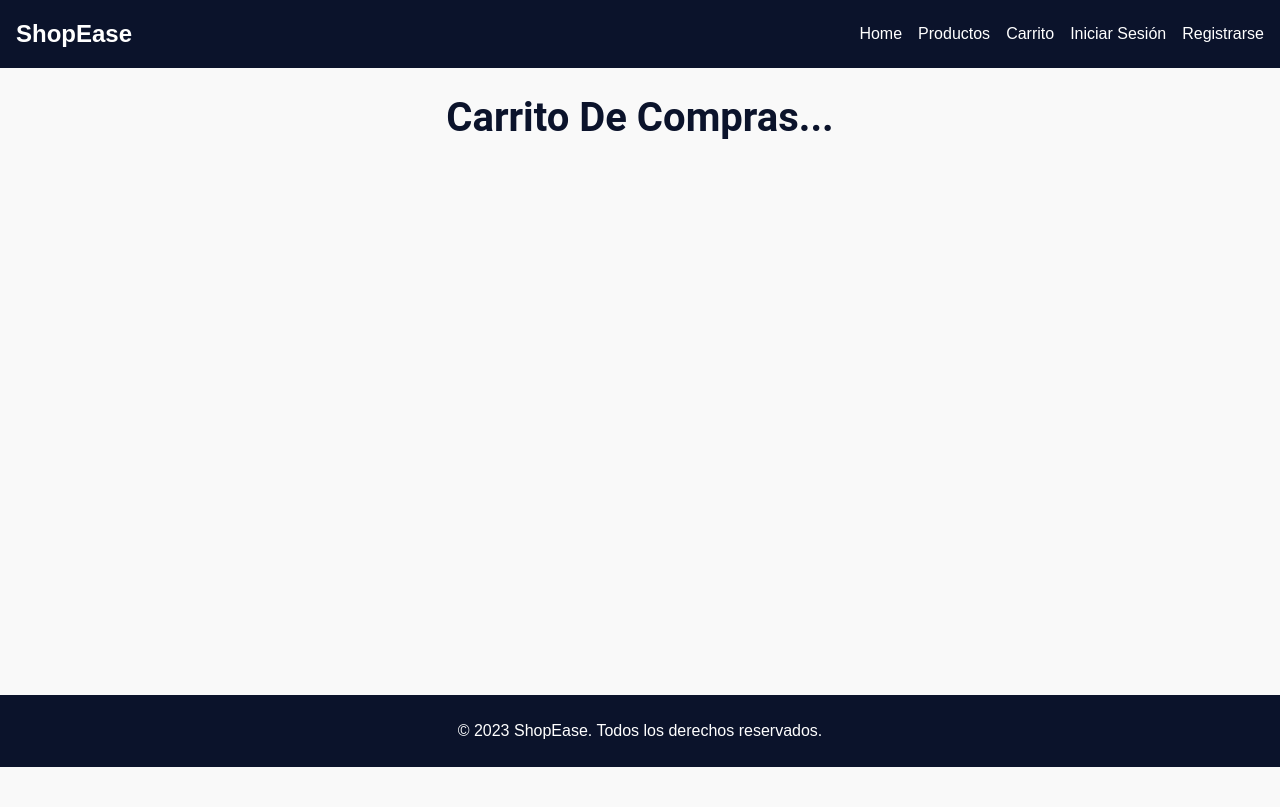
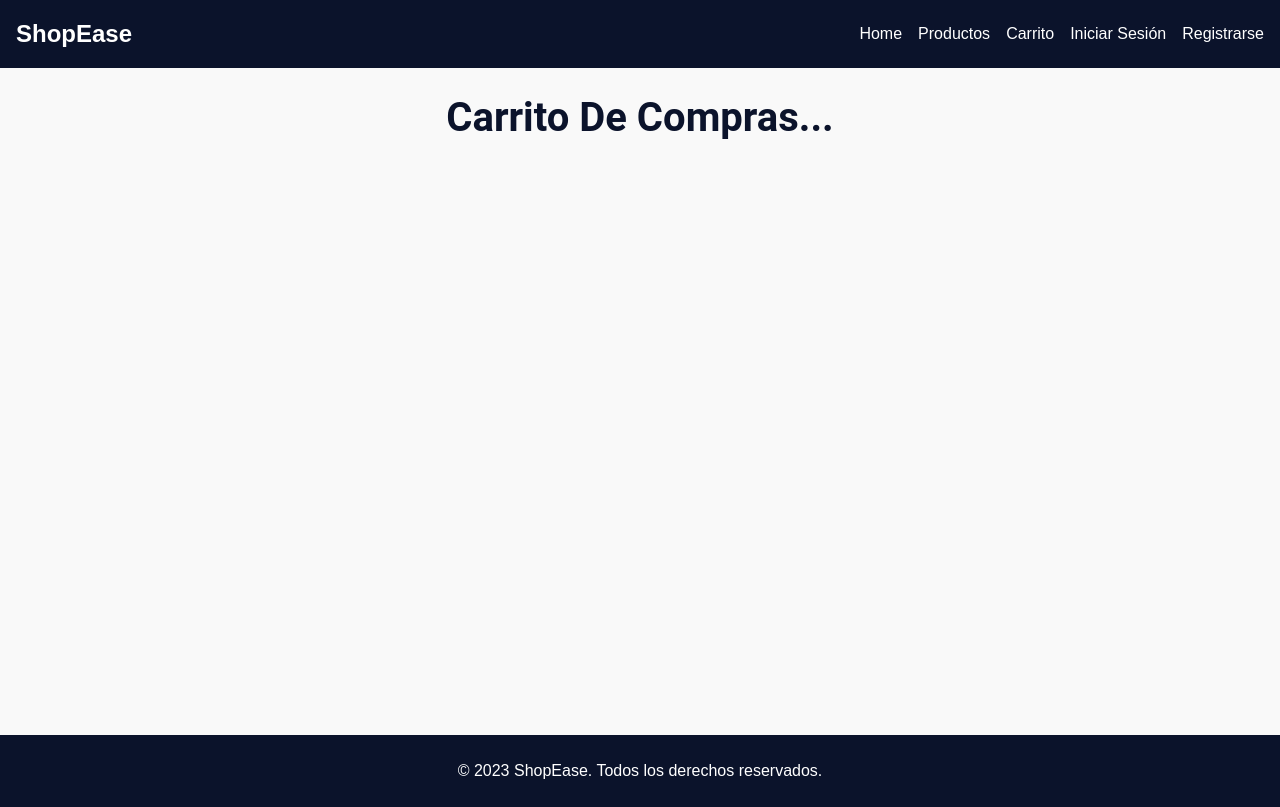
Before and after one commit to Yeyz75/ShopEase, a React (Create React App) app: page /carcheckout in a window 1280 px wide. Built offline with nearby package versions, Linux system fonts and the light colour scheme; no server answers.

Commit message:
Se modifico el height de los CSS

```diff
--- a/src/pages/CarCheckout/CarCheckout.css
+++ b/src/pages/CarCheckout/CarCheckout.css
@@ -15,5 +15,5 @@
     padding: 20px;
     color: var(--color-primary-carcheckout);
     font-family: var(--font-family);
-    min-height: calc(100vh - 173px);
+    min-height: calc(100vh - 133px);
 }
--- a/src/pages/Products/Products.css
+++ b/src/pages/Products/Products.css
@@ -3,7 +3,7 @@
     margin: 0 auto;
     padding: 20px;
     box-sizing: border-box;
-    min-height: calc(100vh - 130px);
+    min-height: calc(100vh - 133px);
 }
 
 .header {
```
